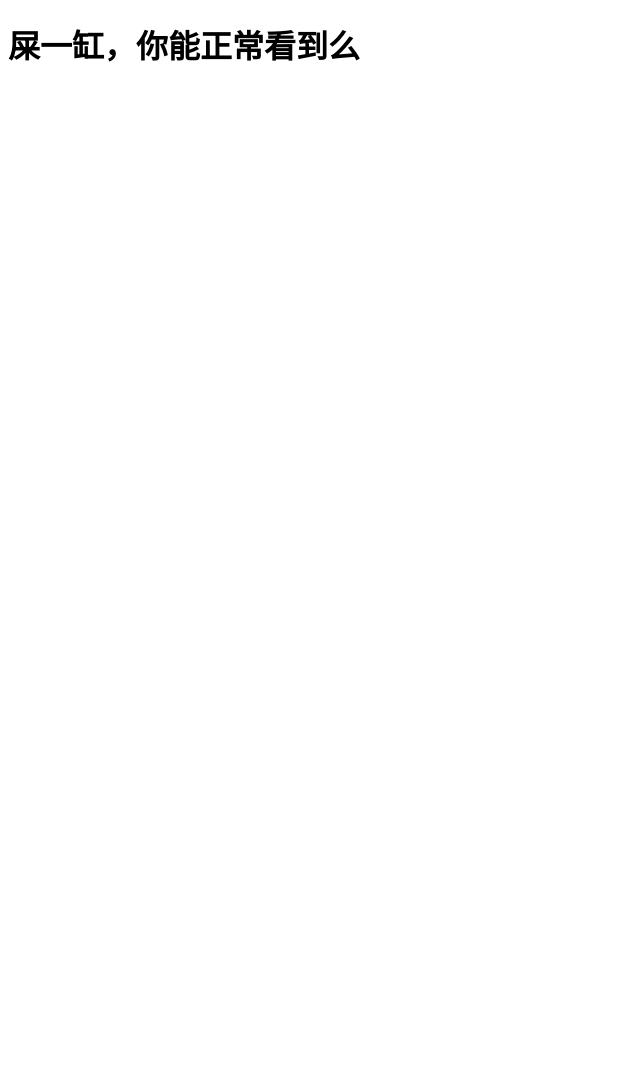
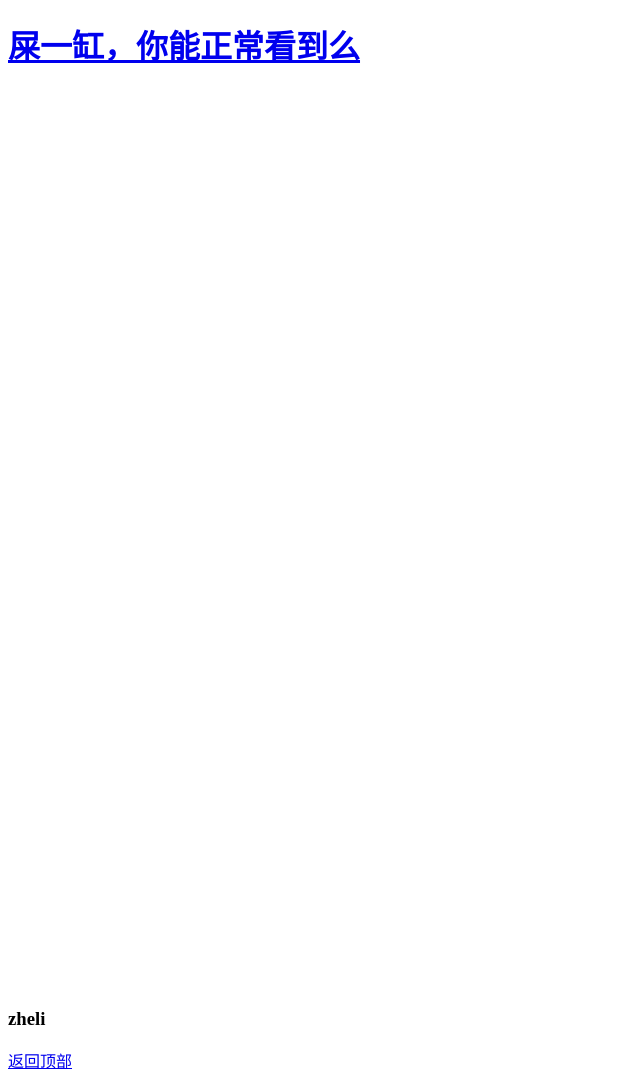
Before and after one commit to daishuang988/fe-web, a plain HTML site: page demo.html in a window 1280 px wide. Shown: the whole page, without its empty margins (0-640 px from the left). Before the commit the page ends 800 px from the top, so only its background shows below. Drawn offline with Linux system fonts and the light colour scheme.

Commit message:
测试是否可以提交

```diff
--- a/demo.html
+++ b/demo.html
@@ -12,7 +12,64 @@
 </head>
 
 <body>
-    <h1>屎一缸，你能正常看到么</h1>
+    <a href="#s2">
+        <h1 id="s1">屎一缸，你能正常看到么</h1>
+    </a>
+    <br/>
+    <br/>
+    <br/>
+    <br/>
+    <br/>
+    <br/>
+    <br/>
+    <br/>
+    <br/>
+    <br/>
+    <br/>
+    <br/>
+    <br/>
+    <br/>
+    <br/>
+    <br/>
+    <br/>
+    <br/>
+    <br/>
+    <br/>
+    <br/>
+    <br/>
+    <br/>
+    <br/>
+    <br/>
+    <br/>
+    <br/>
+    <br/>
+    <br/>
+    <br/>
+    <br/>
+    <br/>
+    <br/>
+    <br/>
+    <br/>
+    <br/>
+    <br/>
+    <br/>
+    <br/>
+    <br/>
+    <br/>
+    <br/>
+    <br/>
+    <br/>
+    <br/>
+    <br/>
+    <br/>
+    <br/>
+    <br/>
+    <br/>
+
+    <h3 id="s2">zheli</h3>
+    <a href="#s1">
+        <p>返回顶部</p>
+    </a>
 </body>
 
 </html>
```
